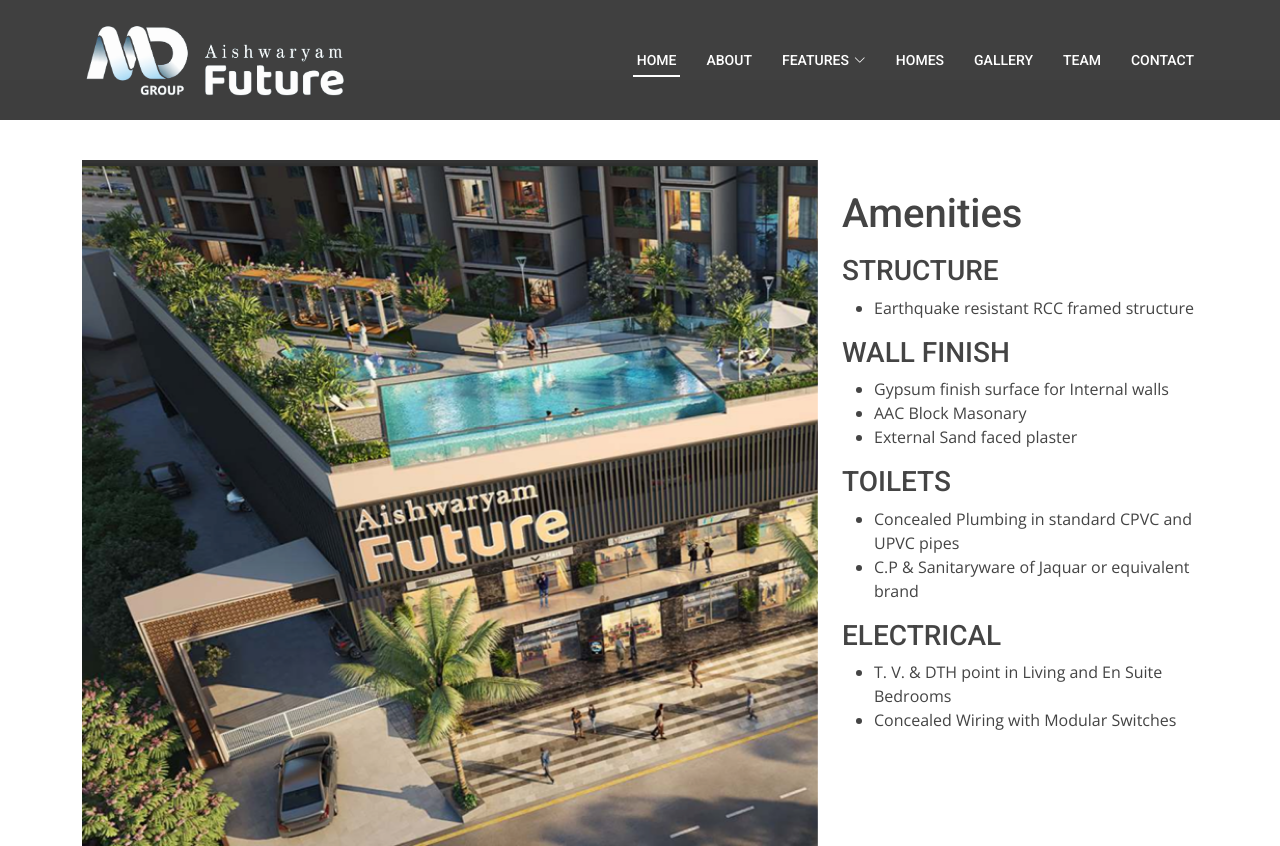
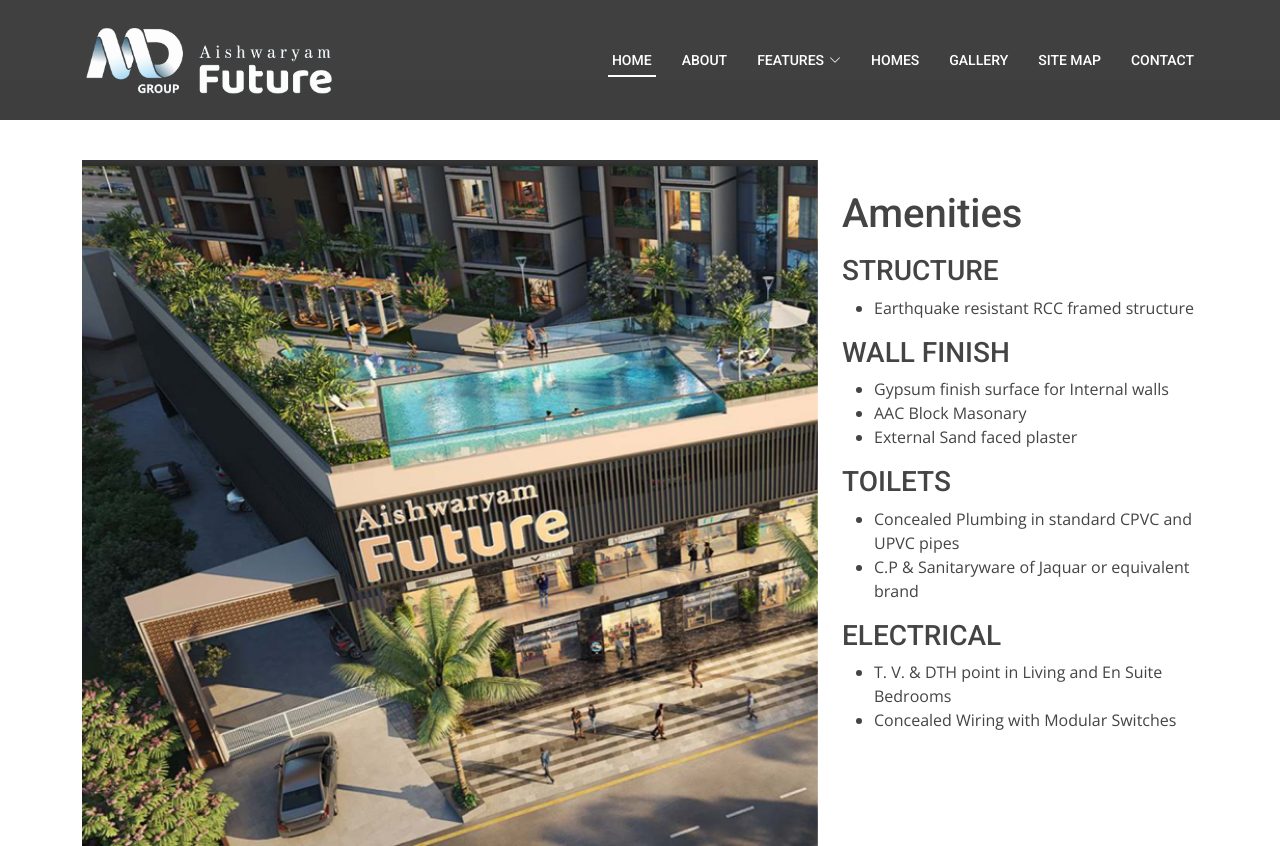
Before and after one commit to atharvatarte/website-template-2, a plain HTML site: page amenities.html in a window 1280 px wide. Shown: the top 846 px of the page. Drawn offline with nearby package versions, Linux system fonts and the light colour scheme.

Commit message:
Live Push #2

```diff
--- a/amenities.html
+++ b/amenities.html
@@ -52,7 +52,7 @@
             </ul>
           <li><a class="nav-link scrollto " href="index.html#homes">Homes</a></li>
           <li><a class="nav-link scrollto " href="index.html#gallery">Gallery</a></li>
-          <li><a class="nav-link scrollto" href="index.html#team">Team</a></li>
+          <li><a class="nav-link scrollto" href="index.html#team">Site Map</a></li>
           <li><a class="nav-link scrollto" href="index.html#contact">Contact</a></li>
         </ul>
         <i class="bi bi-list mobile-nav-toggle"></i>
```
Also changed, not shown: specifications.html (+1 -1 lines).
